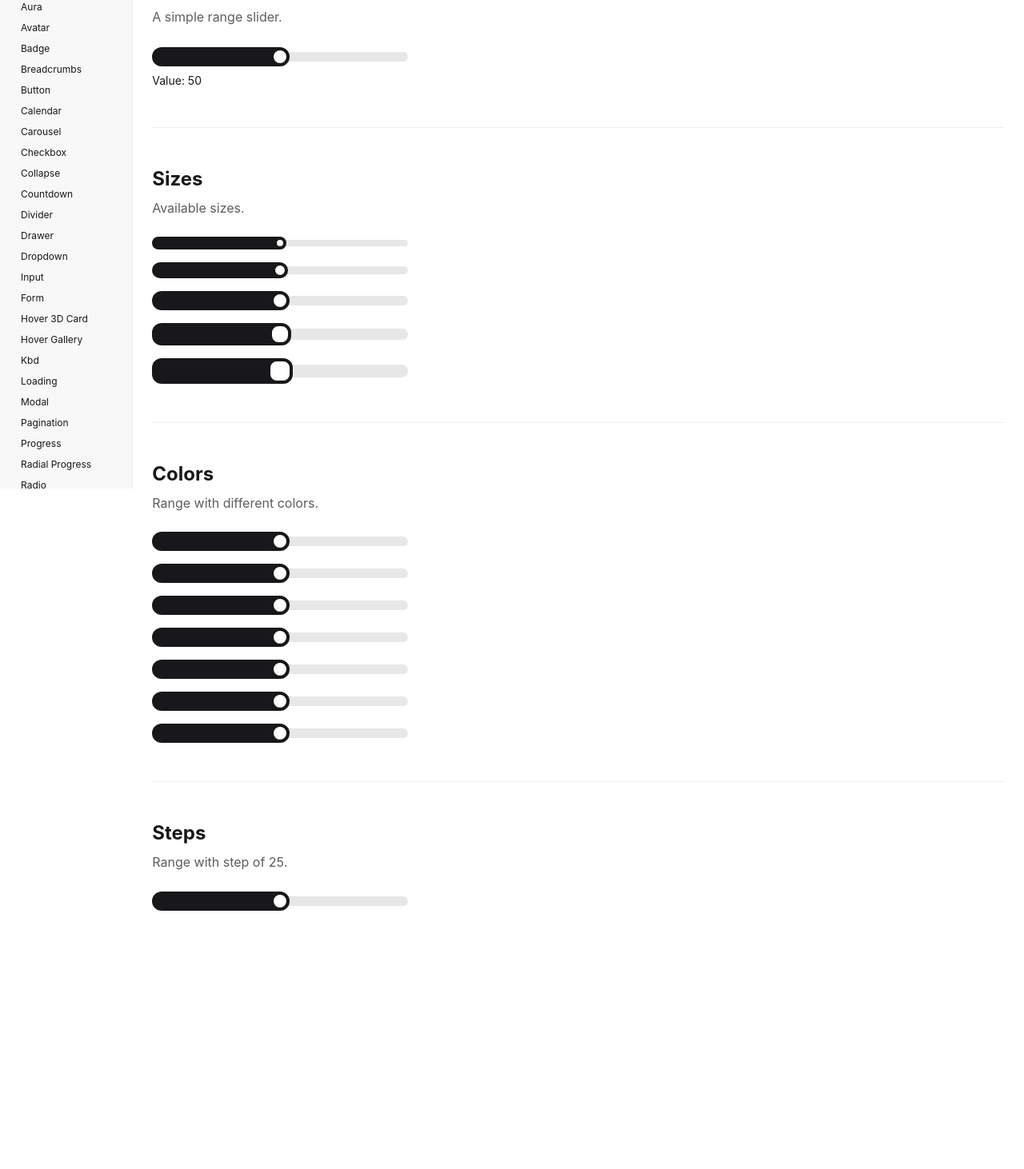
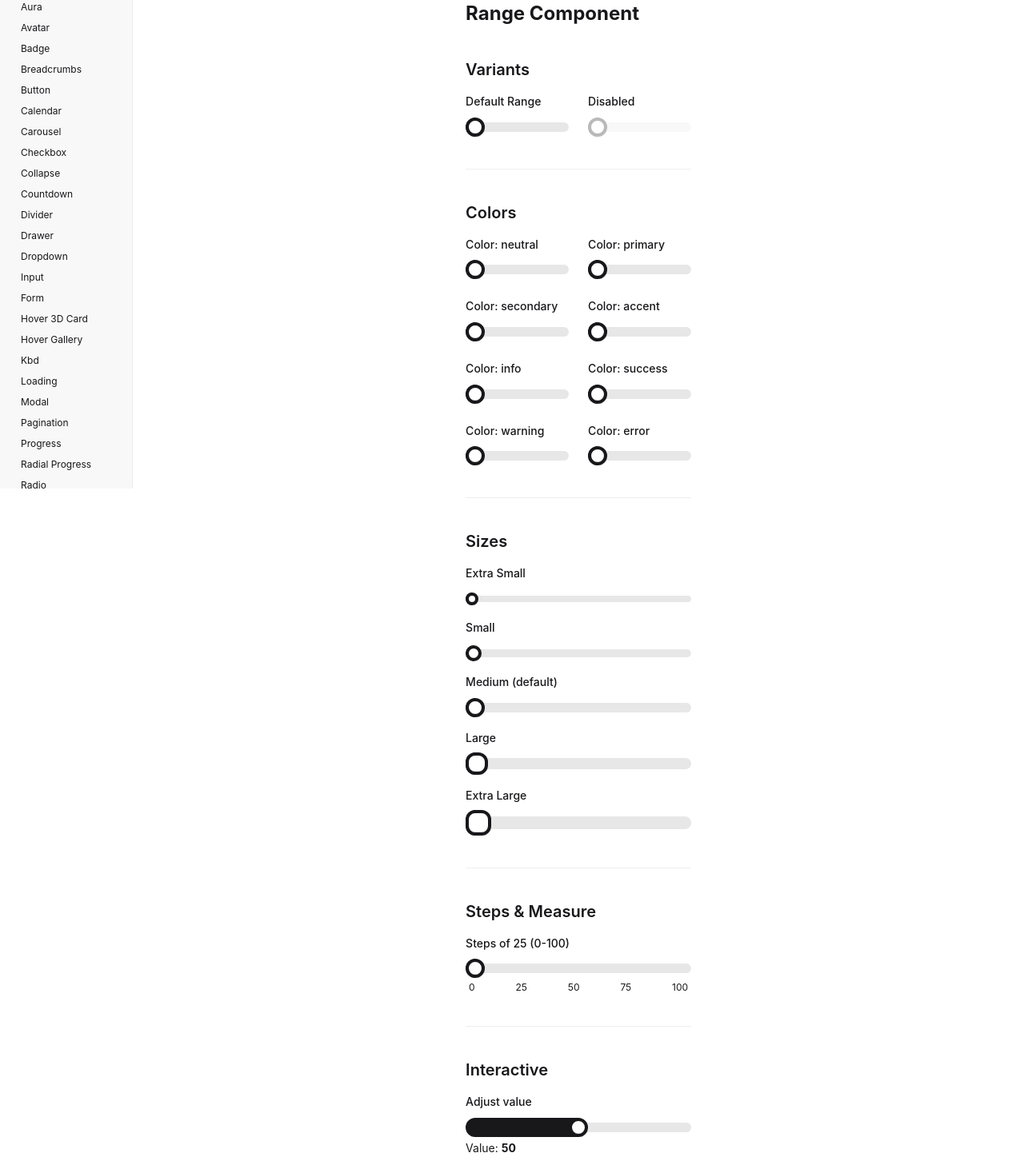
Before and after one commit to igidio/uikit-vue-daisyui, a Vue app: page /range in a window 1280 px wide. Shown: the part 188-1650 px from the top of the page at 80% size. Before the commit the page ends 1351 px from the top, so only its background shows below. Built offline with nearby package versions, Linux system fonts and the light colour scheme; what @iconify/tailwind4 would draw is missing.

Commit message:
feat: enhance various component pages with improved layouts, new features, and additional demos

```diff
--- a/src/features/progress/page/ProgressPage.vue
+++ b/src/features/progress/page/ProgressPage.vue
@@ -1,33 +1,117 @@
 <script setup lang="ts">
-import { ref } from 'vue'
 import UiProgress from '@/shared/ui/ui-progress/UiProgress.vue'
-
-const progress_value = ref(30)
 </script>
 
 <template>
   <section class="space-y-12">
+    <!-- Basic Progress -->
     <div>
-      <h2 class="text-2xl font-bold mb-2">Default Progress</h2>
-      <p class="text-base-content/70 mb-6">A simple progress bar at 30%.</p>
-      <UiProgress :value="progress_value" />
+      <h2 class="text-2xl font-bold mb-2">Basic Progress</h2>
+      <p class="text-base-content/70 mb-6">Default progress bar with a value of 50.</p>
+      <UiProgress :value="50" />
     </div>
 
     <hr class="border-base-300" />
 
+    <!-- Indeterminate -->
     <div>
       <h2 class="text-2xl font-bold mb-2">Indeterminate</h2>
-      <p class="text-base-content/70 mb-6">An indeterminate progress bar.</p>
-      <UiProgress indeterminate />
+      <p class="text-base-content/70 mb-6">
+        Progress bar without a value, showing an indeterminate animation.
+      </p>
+      <UiProgress :indeterminate="true" />
     </div>
 
     <hr class="border-base-300" />
 
+    <!-- Different Values -->
+    <div>
+      <h2 class="text-2xl font-bold mb-2">Values</h2>
+      <p class="text-base-content/70 mb-6">Progress bars at 0, 25, 50, 75, and 100 percent.</p>
+      <div class="space-y-4">
+        <div class="flex items-center gap-4">
+          <span class="w-12 text-sm">0%</span>
+          <UiProgress :value="0" class="w-full" />
+        </div>
+        <div class="flex items-center gap-4">
+          <span class="w-12 text-sm">25%</span>
+          <UiProgress :value="25" class="w-full" />
+        </div>
+        <div class="flex items-center gap-4 w-full">
+          <span class="w-12 text-sm">50%</span>
+          <UiProgress :value="50" class="w-full" />
+        </div>
+        <div class="flex items-center gap-4">
+          <span class="w-12 text-sm">75%</span>
+          <UiProgress :value="75" class="w-full" />
+        </div>
+        <div class="flex items-center gap-4">
+          <span class="w-12 text-sm">100%</span>
+          <UiProgress :value="100" class="w-full" />
+        </div>
+      </div>
+    </div>
+
+    <hr class="border-base-300" />
+
+    <!-- Colors -->
     <div>
       <h2 class="text-2xl font-bold mb-2">Colors</h2>
-      <p class="text-base-content/70 mb-6">Progress with different colors.</p>
-      <div class="flex flex-col gap-4">
-        <UiProgress v-for="color in ['primary','secondary','accent','info','success','warning','error']" :key="color" :color="color" :value="50 + Math.random() * 30" />
+      <p class="text-base-content/70 mb-6">Progress bars in all daisyUI semantic colors.</p>
+      <div class="space-y-4">
+        <div class="flex items-center gap-4">
+          <span class="w-24 text-sm">primary</span>
+          <UiProgress color="primary" :value="45" class="w-full" />
+        </div>
+        <div class="flex items-center gap-4">
+          <span class="w-24 text-sm">secondary</span>
+          <UiProgress color="secondary" :value="55" class="w-full" />
+        </div>
+        <div class="flex items-center gap-4">
+          <span class="w-24 text-sm">accent</span>
+          <UiProgress color="accent" :value="65" class="w-full" />
+        </div>
+        <div class="flex items-center gap-4">
+          <span class="w-24 text-sm">neutral</span>
+          <UiProgress color="neutral" :value="75" class="w-full" />
+        </div>
+        <div class="flex items-center gap-4">
+          <span class="w-24 text-sm">info</span>
+          <UiProgress color="info" :value="30" class="w-full" />
+        </div>
+        <div class="flex items-center gap-4">
+          <span class="w-24 text-sm">success</span>
+          <UiProgress color="success" :value="85" class="w-full" />
+        </div>
+        <div class="flex items-center gap-4">
+          <span class="w-24 text-sm">warning</span>
+          <UiProgress color="warning" :value="60" class="w-full" />
+        </div>
+        <div class="flex items-center gap-4">
+          <span class="w-24 text-sm">error</span>
+          <UiProgress color="error" :value="40" class="w-full" />
+        </div>
+        <div class="flex items-center gap-4">
+          <span class="w-24 text-sm">ghost</span>
+          <UiProgress color="ghost" :value="50" class="w-full" />
+        </div>
+      </div>
+    </div>
+
+    <hr class="border-base-300" />
+
+    <!-- Colors with Indeterminate -->
+    <div>
+      <h2 class="text-2xl font-bold mb-2">Indeterminate Colors</h2>
+      <p class="text-base-content/70 mb-6">Indeterminate progress bars in different colors.</p>
+      <div class="space-y-4">
+        <UiProgress color="primary" :indeterminate="true" />
+        <UiProgress color="secondary" :indeterminate="true" />
+        <UiProgress color="accent" :indeterminate="true" />
+        <UiProgress color="info" :indeterminate="true" />
+        <UiProgress color="success" :indeterminate="true" />
+        <UiProgress color="warning" :indeterminate="true" />
+        <UiProgress color="error" :indeterminate="true" />
       </div>
     </div>
   </section>
--- a/src/features/radio/page/RadioPage.vue
+++ b/src/features/radio/page/RadioPage.vue
@@ -2,46 +2,107 @@
 import { ref } from 'vue'
 import UiRadio from '@/shared/ui/ui-radio/UiRadio.vue'
 import UiRadioItem from '@/shared/ui/ui-radio/UiRadioItem.vue'
+import type { UiColors } from '@/shared/ui/ui-types'
+import type { SelectSize } from '@/shared/ui/ui-select/UiSelect.vue'
 
-const radio_value = ref('apple')
+interface RadioDemo {
+  label: string
+  color?: UiColors
+  disabled?: boolean
+}
+
+const colors: UiColors[] = [
+  'neutral', 'primary', 'secondary', 'accent',
+  'info', 'success', 'warning', 'error',
+]
+
+const basic_demos: RadioDemo[] = [
+  { label: 'Default' },
+  { label: 'Disabled', disabled: true },
+]
+
+const color_demos: RadioDemo[] = colors.map((c) => ({
+  label: `Color: ${c}`,
+  color: c,
+}))
+
+const sizes: { label: string; size: SelectSize }[] = [
+  { label: 'Extra Small', size: 'xs' },
+  { label: 'Small', size: 'sm' },
+  { label: 'Medium (default)', size: 'md' },
+  { label: 'Large', size: 'lg' },
+  { label: 'Extra Large', size: 'xl' },
+]
+
+const interactive_value = ref('option1')
 </script>
 
 <template>
-  <section class="space-y-12">
-    <div>
-      <h2 class="text-2xl font-bold mb-2">Default Radio</h2>
-      <p class="text-base-content/70 mb-6">A simple radio group.</p>
-      <UiRadio v-model="radio_value" name="fruit">
-        <UiRadioItem value="apple">Apple</UiRadioItem>
-        <UiRadioItem value="banana">Banana</UiRadioItem>
-        <UiRadioItem value="orange">Orange</UiRadioItem>
-        <UiRadioItem value="mango">Mango</UiRadioItem>
-      </UiRadio>
-      <p class="mt-4 text-sm">Selected: {{ radio_value }}</p>
-    </div>
+  <div class="p-8 max-w-2xl mx-auto space-y-10">
+    <h1 class="text-2xl font-bold">Radio Component</h1>
+
+    <!-- Basic demos -->
+    <section>
+      <h2 class="text-xl font-semibold mb-4">Variants</h2>
+      <div class="grid grid-cols-1 md:grid-cols-2 gap-6">
+        <div v-for="(demo, index) in basic_demos" :key="index">
+          <p class="text-sm font-medium mb-2">{{ demo.label }}</p>
+          <UiRadio :name="demo.label" :disabled="demo.disabled ?? false">
+            <UiRadioItem value="option1">Option 1</UiRadioItem>
+            <UiRadioItem value="option2">Option 2</UiRadioItem>
+            <UiRadioItem value="option3">Option 3</UiRadioItem>
+          </UiRadio>
+        </div>
+      </div>
+    </section>
 
     <hr class="border-base-300" />
 
-    <div>
-      <h2 class="text-2xl font-bold mb-2">Sizes</h2>
-      <p class="text-base-content/70 mb-6">Available sizes.</p>
-      <div class="flex flex-col gap-4">
-        <UiRadio v-for="size in ['xs','sm','md','lg','xl']" :key="size" :size="size" name="size-demo" :model-value="'md'">
-          <UiRadioItem value="md">Size: {{ size }}</UiRadioItem>
-        </UiRadio>
+    <!-- Colors showcase -->
+    <section>
+      <h2 class="text-xl font-semibold mb-4">Colors</h2>
+      <div class="grid grid-cols-1 md:grid-cols-2 gap-6">
+        <div v-for="(demo, index) in color_demos" :key="index">
+          <p class="text-sm font-medium mb-2">{{ demo.label }}</p>
+          <UiRadio :name="demo.label" :color="demo.color">
+            <UiRadioItem value="option1">Option 1</UiRadioItem>
+            <UiRadioItem value="option2">Option 2</UiRadioItem>
+            <UiRadioItem value="option3">Option 3</UiRadioItem>
+          </UiRadio>
+        </div>
       </div>
-    </div>
+    </section>
 
     <hr class="border-base-300" />
 
-    <div>
-      <h2 class="text-2xl font-bold mb-2">Colors</h2>
-      <p class="text-base-content/70 mb-6">Radio with different colors.</p>
+    <!-- Sizes showcase -->
+    <section>
+      <h2 class="text-xl font-semibold mb-4">Sizes</h2>
       <div class="flex flex-col gap-4">
-        <UiRadio v-for="color in ['primary','secondary','accent','info','success','warning','error']" :key="color" :color="color" name="color-demo" :model-value="'color'">
-          <UiRadioItem value="color">Color: {{ color }}</UiRadioItem>
+        <div v-for="s in sizes" :key="s.size">
+          <p class="text-sm font-medium mb-2">{{ s.label }}</p>
+          <UiRadio :name="`demo-${s.size}`" :size="s.size">
+            <UiRadioItem value="a">A</UiRadioItem>
+            <UiRadioItem value="b">B</UiRadioItem>
+            <UiRadioItem value="c">C</UiRadioItem>
+          </UiRadio>
+        </div>
+      </div>
+    </section>
+
+    <hr class="border-base-300" />
+
+    <!-- Interactive example -->
+    <section>
+      <h2 class="text-xl font-semibold mb-4">Interactive</h2>
+      <div>
+        <p class="text-sm font-medium mb-2">Selected value: {{ interactive_value }}</p>
+        <UiRadio name="interactive" v-model="interactive_value">
+          <UiRadioItem value="option1">Option 1</UiRadioItem>
+          <UiRadioItem value="option2">Option 2</UiRadioItem>
+          <UiRadioItem value="option3">Option 3</UiRadioItem>
         </UiRadio>
       </div>
-    </div>
-  </section>
+    </section>
+  </div>
 </template>
--- a/src/features/range/page/RangePage.vue
+++ b/src/features/range/page/RangePage.vue
@@ -1,45 +1,122 @@
 <script setup lang="ts">
 import { ref } from 'vue'
 import UiRange from '@/shared/ui/ui-range/UiRange.vue'
+import type { UiColors } from '@/shared/ui/ui-types'
+import type { SelectSize } from '@/shared/ui/ui-select/UiSelect.vue'
 
-const range_value = ref(50)
+interface RangeDemo {
+  label: string
+  color?: UiColors
+  disabled?: boolean
+  value?: number
+}
+
+const colors: UiColors[] = [
+  'neutral', 'primary', 'secondary', 'accent',
+  'info', 'success', 'warning', 'error',
+]
+
+const basic_demos: RangeDemo[] = [
+  { label: 'Default Range', value: 40 },
+  { label: 'Disabled', color: 'primary', value: 60, disabled: true },
+]
+
+const color_demos: RangeDemo[] = colors.map((c) => ({
+  label: `Color: ${c}`,
+  color: c,
+  value: 50,
+}))
+
+const sizes: { label: string; size: SelectSize }[] = [
+  { label: 'Extra Small', size: 'xs' },
+  { label: 'Small', size: 'sm' },
+  { label: 'Medium (default)', size: 'md' },
+  { label: 'Large', size: 'lg' },
+  { label: 'Extra Large', size: 'xl' },
+]
+
+const interactive_value = ref(50)
 </script>
 
 <template>
-  <section class="space-y-12">
-    <div>
-      <h2 class="text-2xl font-bold mb-2">Default Range</h2>
-      <p class="text-base-content/70 mb-6">A simple range slider.</p>
-      <UiRange v-model="range_value" />
-      <p class="mt-2 text-sm">Value: {{ range_value }}</p>
+  <div class="p-8 max-w-2xl mx-auto space-y-10">
+    <h1 class="text-2xl font-bold">Range Component</h1>
+
+    <!-- Basic demos -->
+    <section>
+      <h2 class="text-xl font-semibold mb-4">Variants</h2>
+      <div class="grid grid-cols-1 md:grid-cols-2 gap-6">
+        <div v-for="(demo, index) in basic_demos" :key="index">
+          <p class="text-sm font-medium mb-2">{{ demo.label }}</p>
+          <UiRange
+            :value="demo.value ?? 0"
+            :color="demo.color"
+            :disabled="demo.disabled ?? false"
+          />
         </div>
+      </div>
+    </section>
 
     <hr class="border-base-300" />
 
-    <div>
-      <h2 class="text-2xl font-bold mb-2">Sizes</h2>
-      <p class="text-base-content/70 mb-6">Available sizes.</p>
-      <div class="flex flex-col gap-4">
-        <UiRange v-for="size in ['xs','sm','md','lg','xl']" :key="size" :size="size" :model-value="50" />
+    <!-- Colors showcase -->
+    <section>
+      <h2 class="text-xl font-semibold mb-4">Colors</h2>
+      <div class="grid grid-cols-1 md:grid-cols-2 gap-6">
+        <div v-for="(demo, index) in color_demos" :key="index">
+          <p class="text-sm font-medium mb-2">{{ demo.label }}</p>
+          <UiRange :value="demo.value ?? 0" :color="demo.color" />
         </div>
       </div>
+    </section>
 
     <hr class="border-base-300" />
 
-    <div>
-      <h2 class="text-2xl font-bold mb-2">Colors</h2>
-      <p class="text-base-content/70 mb-6">Range with different colors.</p>
+    <!-- Sizes showcase -->
+    <section>
+      <h2 class="text-xl font-semibold mb-4">Sizes</h2>
       <div class="flex flex-col gap-4">
-        <UiRange v-for="color in ['primary','secondary','accent','info','success','warning','error']" :key="color" :color="color" :model-value="50" />
+        <div v-for="s in sizes" :key="s.size">
+          <p class="text-sm font-medium mb-2">{{ s.label }}</p>
+          <UiRange value="25" :size="s.size" />
         </div>
       </div>
+    </section>
 
     <hr class="border-base-300" />
 
+    <!-- Steps and measure -->
+    <section>
+      <h2 class="text-xl font-semibold mb-4">Steps & Measure</h2>
+      <div class="max-w-md">
         <div>
-      <h2 class="text-2xl font-bold mb-2">Steps</h2>
-      <p class="text-base-content/70 mb-6">Range with step of 25.</p>
-      <UiRange :step="25" :model-value="50" />
+          <p class="text-sm font-medium mb-2">Steps of 25 (0-100)</p>
+          <UiRange :value="50" :min="0" :max="100" :step="25" color="primary" />
+        </div>
+        <div class="flex justify-between text-xs px-1 mt-1">
+          <span>0</span>
+          <span>25</span>
+          <span>50</span>
+          <span>75</span>
+          <span>100</span>
+        </div>
       </div>
     </section>
+
+    <hr class="border-base-300" />
+
+    <!-- Interactive demo -->
+    <section>
+      <h2 class="text-xl font-semibold mb-4">Interactive</h2>
+      <div class="max-w-md">
+        <div>
+          <p class="text-sm font-medium mb-2">Adjust value</p>
+          <UiRange color="primary" v-model="interactive_value" />
+        </div>
+        <p class="text-sm mt-1">
+          Value: <strong>{{ interactive_value }}</strong>
+        </p>
+      </div>
+    </section>
+  </div>
 </template>
--- a/src/features/select/page/SelectPage.vue
+++ b/src/features/select/page/SelectPage.vue
@@ -1,47 +1,99 @@
 <script setup lang="ts">
-import { ref } from 'vue'
 import UiSelect from '@/shared/ui/ui-select/UiSelect.vue'
-import type { SelectOption } from '@/shared/ui/ui-select/UiSelect.vue'
+import type { SelectOption, SelectSize } from '@/shared/ui/ui-select/UiSelect.vue'
+import type { UiColors } from '@/shared/ui/ui-types'
 
-const select_value = ref('')
+interface SelectDemo {
+  label: string
+  color?: UiColors
+  placeholder: string
+  disabled?: boolean
+  options: SelectOption[]
+  value?: string
+}
 
-const options: SelectOption[] = [
-  { label: 'Apple', value: 'apple' },
-  { label: 'Banana', value: 'banana' },
-  { label: 'Orange', value: 'orange' },
-  { label: 'Mango', value: 'mango' },
+const colors: UiColors[] = [
+  'neutral', 'primary', 'secondary', 'accent',
+  'info', 'success', 'warning', 'error', 'ghost',
+]
+
+const defaultOptions: SelectOption[] = [
+  { label: 'Option A', value: 'a' },
+  { label: 'Option B', value: 'b' },
+  { label: 'Option C', value: 'c' },
+]
+
+const demos: SelectDemo[] = [
+  { label: 'Default Select', placeholder: 'Pick an option...', options: defaultOptions },
+  { label: 'Disabled', color: 'primary', placeholder: 'Disabled select', options: defaultOptions, disabled: true },
+  { label: 'With Preselected', color: 'secondary', placeholder: 'Choose...', options: defaultOptions, value: 'b' },
+]
+
+const colorDemos: SelectDemo[] = colors.map((c) => ({
+  label: `Color: ${c}`,
+  color: c,
+  placeholder: `select-${c}`,
+  options: defaultOptions,
+}))
+
+const sizes: { label: string; size: SelectSize }[] = [
+  { label: 'Extra Small', size: 'xs' },
+  { label: 'Small', size: 'sm' },
+  { label: 'Medium (default)', size: 'md' },
+  { label: 'Large', size: 'lg' },
+  { label: 'Extra Large', size: 'xl' },
 ]
 </script>
 
 <template>
-  <section class="space-y-12">
-    <div>
-      <h2 class="text-2xl font-bold mb-2">Default Select</h2>
-      <p class="text-base-content/70 mb-6">A simple select dropdown.</p>
-      <div class="max-w-xs">
-        <UiSelect v-model="select_value" :options="options" placeholder="Pick a fruit" />
+  <div class="p-8 w-full mx-auto space-y-10">
+    <h1 class="text-2xl font-bold">Select Component</h1>
+
+    <!-- Basic demos -->
+    <section>
+      <h2 class="text-xl font-semibold mb-4">Variants</h2>
+      <div class="grid grid-cols-1 md:grid-cols-2 gap-4">
+        <div v-for="(demo, index) in demos" :key="index">
+          <p class="text-sm font-medium mb-2">{{ demo.label }}</p>
+          <UiSelect
+            :options="demo.options"
+            :placeholder="demo.placeholder"
+            :color="demo.color"
+            :disabled="demo.disabled ?? false"
+            :model-value="demo.value ?? undefined"
+          />
+        </div>
       </div>
-      <p class="mt-2 text-sm">Selected: {{ select_value || 'none' }}</p>
-    </div>
+    </section>
 
     <hr class="border-base-300" />
 
-    <div>
-      <h2 class="text-2xl font-bold mb-2">Sizes</h2>
-      <p class="text-base-content/70 mb-6">Available sizes.</p>
-      <div class="flex flex-col gap-4 max-w-xs">
-        <UiSelect v-for="size in ['xs','sm','md','lg','xl']" :key="size" :size="size" :options="options" :placeholder="`Size: ${size}`" />
+    <!-- Colors showcase -->
+    <section>
+      <h2 class="text-xl font-semibold mb-4">Colors</h2>
+      <div class="grid grid-cols-1 md:grid-cols-2 gap-4">
+        <div v-for="(demo, index) in colorDemos" :key="index">
+          <p class="text-sm font-medium mb-2">{{ demo.label }}</p>
+          <UiSelect
+            :options="demo.options"
+            :color="demo.color"
+            :placeholder="demo.placeholder"
+          />
+        </div>
       </div>
-    </div>
+    </section>
 
     <hr class="border-base-300" />
 
-    <div>
-      <h2 class="text-2xl font-bold mb-2">Colors</h2>
-      <p class="text-base-content/70 mb-6">Select with different colors.</p>
-      <div class="flex flex-col gap-4 max-w-xs">
-        <UiSelect v-for="color in ['primary','secondary','accent','info','success','warning','error']" :key="color" :color="color" :options="options" :placeholder="`Color: ${color}`" />
+    <!-- Sizes showcase -->
+    <section>
+      <h2 class="text-xl font-semibold mb-4">Sizes</h2>
+      <div class="flex flex-col gap-4">
+        <div v-for="s in sizes" :key="s.size">
+          <p class="text-sm font-medium mb-2">{{ s.label }}</p>
+          <UiSelect :options="defaultOptions" :placeholder="`select-${s.size}`" :size="s.size" />
+        </div>
       </div>
-    </div>
-  </section>
+    </section>
+  </div>
 </template>
```
Also changed, not shown: src/features/swap/page/SwapPage.vue (+62 -26 lines). Lines whose indentation alone changed are shown as unchanged.
